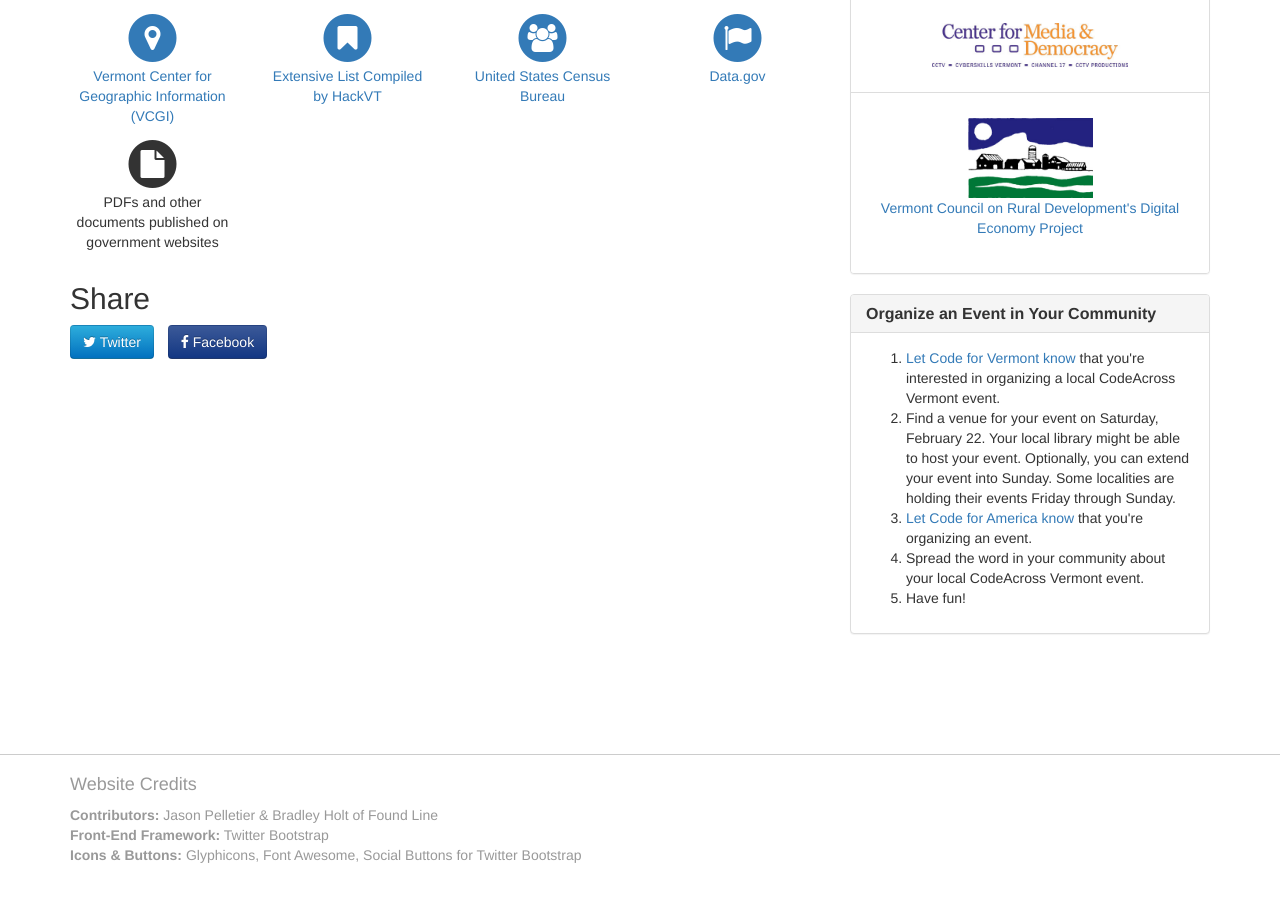
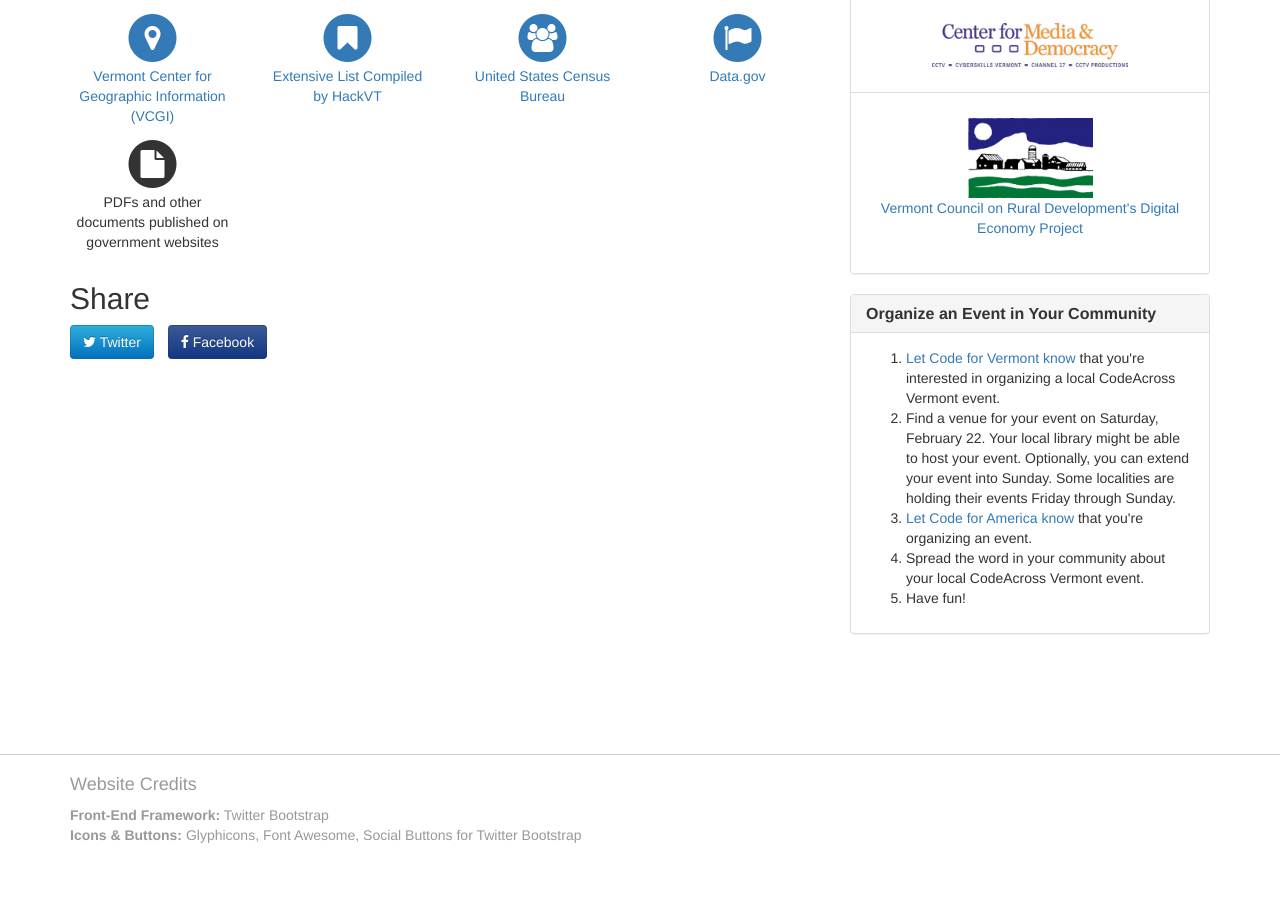
Before and after one commit to codeforvermont/codeforvermont.github.com, a Jekyll site: the page built from index.html, in a window 1280 px wide and 900 px high, scrolled down 758 px. Built offline with Jekyll 4.4.1, drawn with Linux system fonts in a browser that asks for light colours; nearby versions of some CDN libraries; comment, search, counter and statistics services are not loaded.

Commit message:
Remove reference to contributors.

```diff
--- a/_layouts/default.html
+++ b/_layouts/default.html
@@ -35,7 +35,6 @@
         <div class="container">
             <h1 class="h4">Website Credits</h1>
             <ul class="list-unstyled">
-                <li><strong>Contributors:</strong> Jason Pelletier &amp; Bradley Holt of <a href="http://foundline.com/">Found Line</a></li>
                 <li><strong>Front-End Framework:</strong> <a href="http://getbootstrap.com/">Twitter Bootstrap</a></li>
                 <li><strong>Icons &amp; Buttons:</strong> <a href="http://glyphicons.com/">Glyphicons</a>, <a href="http://fontawesome.io/">Font Awesome</a>, <a href="http://noizwaves.github.io/bootstrap-social-buttons/">Social Buttons for Twitter Bootstrap</a></li>
             </ul>
```
